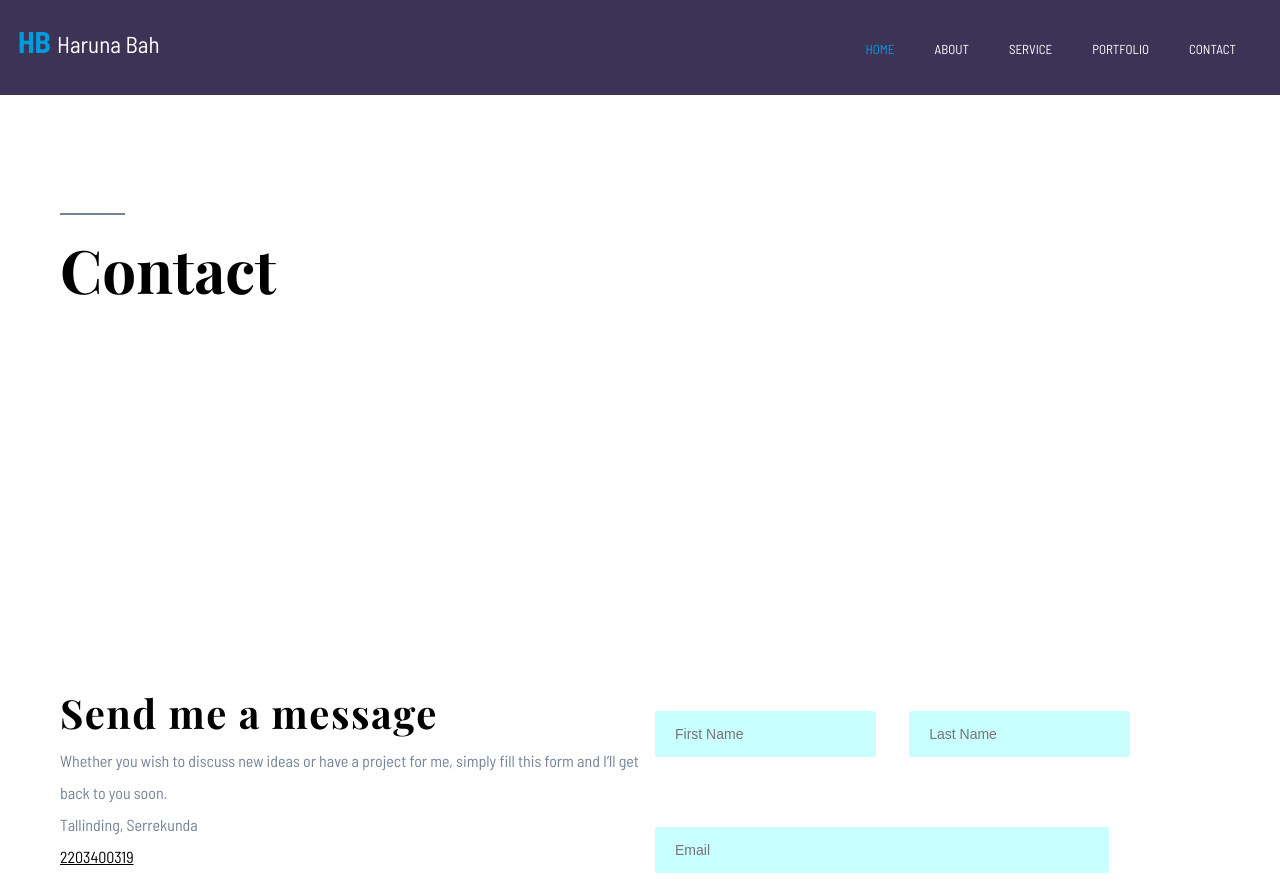
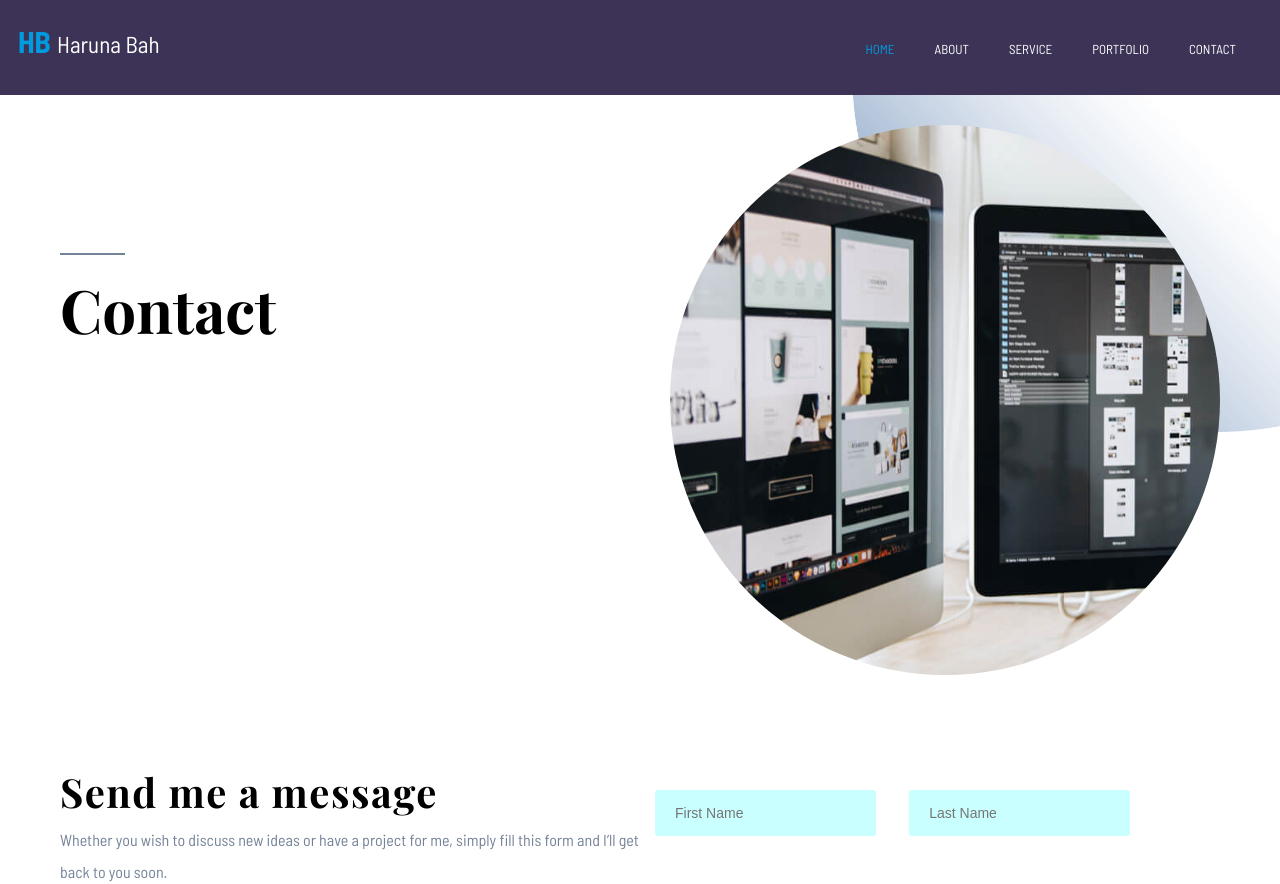
Before and after one commit to harunagithub/Portfolio, a plain HTML site: page contact.html in a window 1280 px wide. Shown: the top 884 px of the page. Drawn offline with nearby package versions, Linux system fonts and the light colour scheme; the site is published under a folder, as on GitHub Pages, so addresses that start at the root find nothing; a web font is replaced by a local one.

Commit message:
correction g the link sources

```diff
--- a/contact.html
+++ b/contact.html
@@ -44,7 +44,7 @@
         </div>
         <!-- img inner -->
         <div class="inner__img">
-        <img class="developer__inner-img" src="/images/developer-inner-img.png" alt="">
+        <img class="developer__inner-img" src="./images/developer-inner-img.png" alt="">
         </div>
     </header>
         <!-- developer-info -->
@@ -56,7 +56,7 @@
                         <h1 class="service__name-title">Contact</h1>
                     </div>
                     <!-- <div class="developer__col-right"> -->
-                        <img class="developer__img" src="/images/developer-portfolio-bg.jpg" alt="">
+                        <img class="developer__img" src="./images/developer-portfolio-bg.jpg" alt="">
                     <!-- </div> -->
                 </div>
             </div>
```
Also changed, not shown: about.html (+3 -3 lines), index.html (+3 -3 lines), portfolio.html (+3 -3 lines), service.html (+3 -3 lines).
